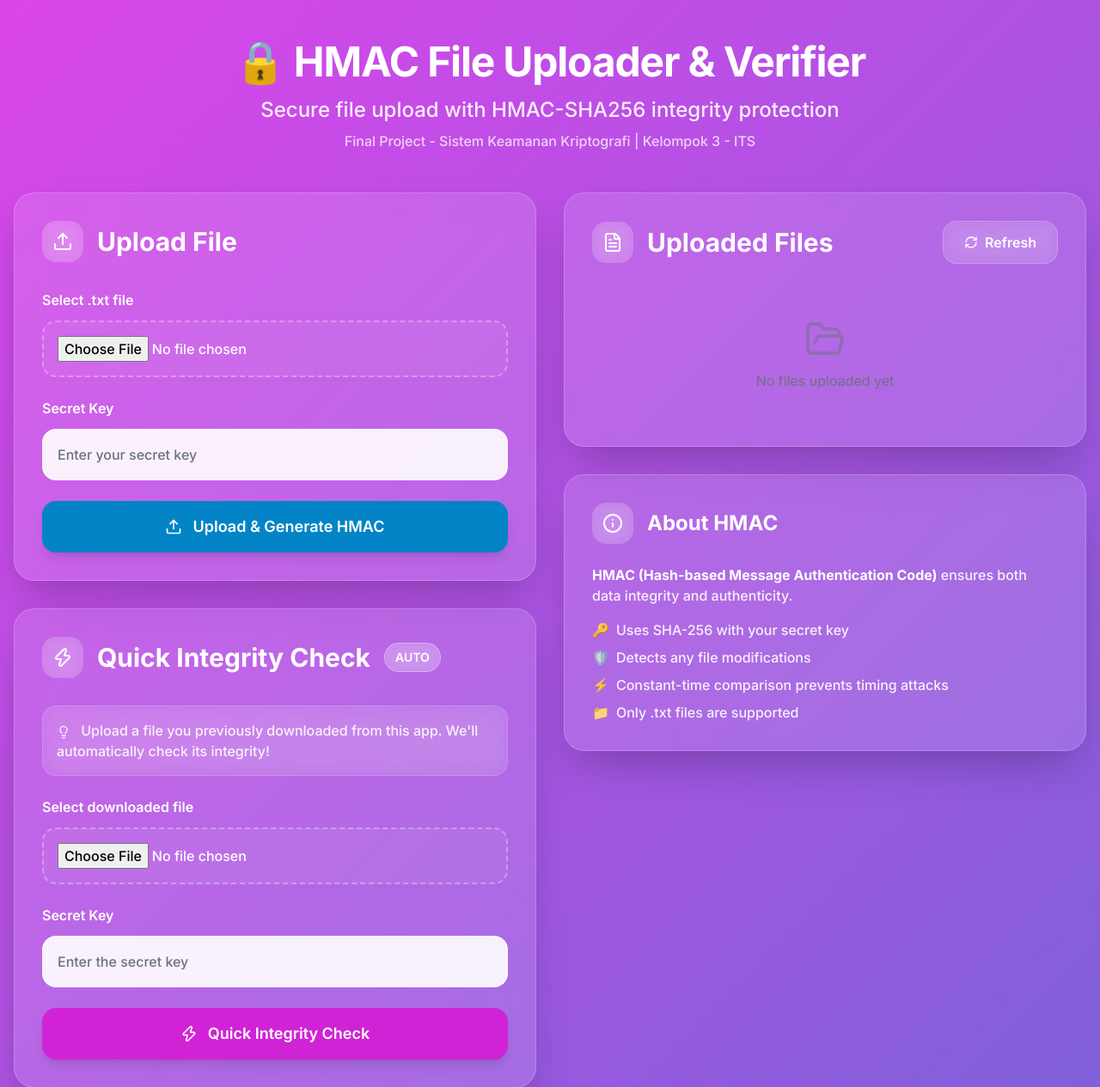
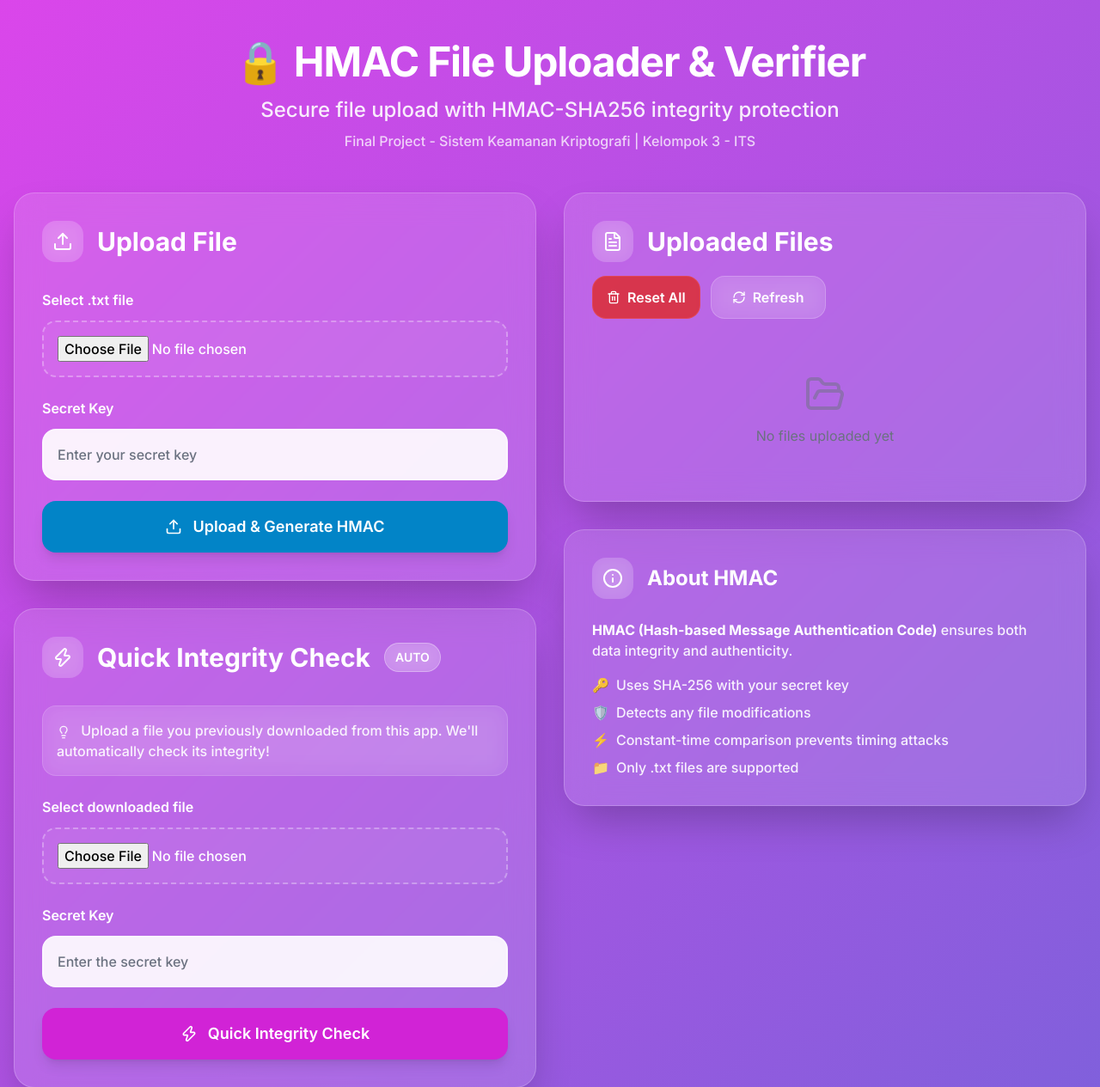
Before and after one commit to Trenttzzz/fp-kripto-kel3, a Flask app: page / in a window 1280 px wide. Shown: the top 1265 px of the page at 86% size. Run offline with Flask 3, Linux system fonts and the light colour scheme; data that the repository does not hold is empty; some libraries are stand-ins or nearby versions.

Commit message:
feat: add reset uploaded files button and func

```diff
--- a/app.py
+++ b/app.py
@@ -343,6 +343,74 @@ def quick_verify_file():
         return jsonify({'error': f'Quick verification failed: {str(e)}'}), 500
 
 
+@app.route('/api/delete/<filename>', methods=['DELETE'])
+def delete_file(filename):
+    """Delete a specific uploaded file and its HMAC record."""
+    try:
+        file_path = os.path.join(UPLOAD_FOLDER, filename)
+        hmac_store = load_hmac_store()
+
+        # Check if file exists in store
+        if filename not in hmac_store:
+            return jsonify({'error': 'File not found in records'}), 404
+
+        # Remove physical file if exists
+        if os.path.exists(file_path):
+            os.remove(file_path)
+
+        # Remove from HMAC store
+        original_filename = hmac_store[filename]['original_filename']
+        del hmac_store[filename]
+        save_hmac_store(hmac_store)
+
+        return jsonify({
+            'success': True,
+            'message': f'File "{original_filename}" deleted successfully',
+            'deleted_filename': filename
+        })
+
+    except Exception as e:
+        return jsonify({'error': f'Delete failed: {str(e)}'}), 500
+
+
+@app.route('/api/reset-all', methods=['POST'])
+def reset_all_files():
+    """Reset all uploaded files and HMAC store."""
+    try:
+        deleted_count = 0
+
+        # Load current store to get file list
+        hmac_store = load_hmac_store()
+
+        # Delete all physical files
+        for filename in hmac_store.keys():
+            file_path = os.path.join(UPLOAD_FOLDER, filename)
+            if os.path.exists(file_path):
+                os.remove(file_path)
+                deleted_count += 1
+
+        # Clear HMAC store
+        save_hmac_store({})
+
+        # Also clean up any orphaned files in uploads folder
+        if os.path.exists(UPLOAD_FOLDER):
+            for file in os.listdir(UPLOAD_FOLDER):
+                if file.endswith('.txt') or file.endswith('.hmac'):
+                    file_path = os.path.join(UPLOAD_FOLDER, file)
+                    if os.path.isfile(file_path):
+                        os.remove(file_path)
+                        deleted_count += 1
+
+        return jsonify({
+            'success': True,
+            'message': f'All files reset successfully. Deleted {deleted_count} files.',
+            'deleted_count': deleted_count
+        })
+
+    except Exception as e:
+        return jsonify({'error': f'Reset failed: {str(e)}'}), 500
+
+
 if __name__ == '__main__':
     print("🚀 HMAC File Uploader Server Starting...")
     print("📁 Upload folder:", UPLOAD_FOLDER)
--- a/static/script.js
+++ b/static/script.js
@@ -4,6 +4,7 @@ const verifyForm = document.getElementById('verifyForm');
 const quickVerifyForm = document.getElementById('quickVerifyForm');
 const filesList = document.getElementById('filesList');
 const refreshFiles = document.getElementById('refreshFiles');
+const resetAllFiles = document.getElementById('resetAllFiles');
 const loadingOverlay = document.getElementById('loadingOverlay');
 const toastContainer = document.getElementById('toastContainer');
 
@@ -22,6 +23,7 @@ function setupEventListeners() {
     verifyForm.addEventListener('submit', handleFileVerification);
     quickVerifyForm.addEventListener('submit', handleQuickVerification);
     refreshFiles.addEventListener('click', loadFiles);
+    resetAllFiles.addEventListener('click', handleResetAllFiles);
 }
 
 // Show loading overlay
@@ -221,7 +223,7 @@ async function handleQuickVerification(event) {
                 showToast(message, result.is_valid ? 'success' : 'error');
                 showQuickVerificationResult(result);
             } else {
-                showToast('🔍 No stored version found. This might be a new file.', 'info');
+                showToast('🔍 No stored version found. This might be a new file.'),
                 showQuickVerificationResult(result);
             }
         } else {
@@ -434,7 +436,7 @@ function displayFiles(files) {
                     </button>
 
                     <button onclick="simulateTamper('${file.filename}')"
-                            class="bg-red-600 text-white px-3 py-1 rounded text-xs hover:bg-red-700 transition-colors flex items-center gap-1">
+                            class="bg-yellow-600 text-white px-3 py-1 rounded text-xs hover:bg-yellow-700 transition-colors flex items-center gap-1">
                         <i data-lucide="alert-triangle" class="w-3 h-3"></i>
                         Tamper
                     </button>
@@ -443,6 +445,12 @@ function displayFiles(files) {
                             class="bg-gray-600 text-white px-3 py-1 rounded text-xs hover:bg-gray-700 transition-colors flex items-center gap-1">
                         <i data-lucide="copy" class="w-3 h-3"></i>
                         Copy
+                    </button>
+
+                    <button onclick="handleDeleteFile('${file.filename}', '${file.original_filename}')"
+                            class="bg-red-600 text-white px-3 py-1 rounded text-xs hover:bg-red-700 transition-colors flex items-center gap-1">
+                        <i data-lucide="trash-2" class="w-3 h-3"></i>
+                        Delete
                     </button>
                 </div>
             </div>
@@ -600,3 +608,158 @@ document.addEventListener('DOMContentLoaded', function() {
         }
     });
 });
+
+// Handle delete individual file
+async function handleDeleteFile(filename, originalFilename) {
+    // Show confirmation dialog
+    const confirmed = await showConfirmDialog(
+        'Delete File',
+        `Are you sure you want to delete "${originalFilename}"?`,
+        'This action cannot be undone.',
+        'Delete',
+        'danger'
+    );
+
+    if (!confirmed) return;
+
+    try {
+        showLoading();
+
+        const response = await fetch(`${API_BASE}/delete/${filename}`, {
+            method: 'DELETE'
+        });
+
+        const result = await response.json();
+
+        if (result.success) {
+            showToast(result.message, 'success');
+            loadFiles(); // Refresh file list
+        } else {
+            showToast(result.error || 'Delete failed', 'error');
+        }
+    } catch (error) {
+        console.error('Delete error:', error);
+        showToast('Delete failed: Network error', 'error');
+    } finally {
+        hideLoading();
+    }
+}
+
+// Handle reset all files
+async function handleResetAllFiles() {
+    // Show confirmation dialog
+    const confirmed = await showConfirmDialog(
+        'Reset All Files',
+        'Are you sure you want to delete ALL uploaded files?',
+        'This will permanently delete all files and reset the HMAC store. This action cannot be undone.',
+        'Reset All',
+        'danger'
+    );
+
+    if (!confirmed) return;
+
+    try {
+        showLoading();
+
+        const response = await fetch(`${API_BASE}/reset-all`, {
+            method: 'POST'
+        });
+
+        const result = await response.json();
+
+        if (result.success) {
+            showToast(result.message, 'success');
+            loadFiles(); // Refresh file list
+        } else {
+            showToast(result.error || 'Reset failed', 'error');
+        }
+    } catch (error) {
+        console.error('Reset error:', error);
+        showToast('Reset failed: Network error', 'error');
+    } finally {
+        hideLoading();
+    }
+}
+
+// Show confirmation dialog
+function showConfirmDialog(title, message, detail, confirmText, type = 'warning') {
+    return new Promise((resolve) => {
+        const modal = document.createElement('div');
+        modal.className = 'fixed inset-0 bg-black bg-opacity-50 flex items-center justify-center z-50 p-4';
+
+        const typeColors = {
+            'danger': {
+                icon: 'alert-triangle',
+                iconColor: 'text-red-600',
+                buttonColor: 'bg-red-600 hover:bg-red-700',
+                borderColor: 'border-red-200'
+            },
+            'warning': {
+                icon: 'alert-triangle',
+                iconColor: 'text-yellow-600',
+                buttonColor: 'bg-yellow-600 hover:bg-yellow-700',
+                borderColor: 'border-yellow-200'
+            }
+        };
+
+        const config = typeColors[type] || typeColors.warning;
+
+        modal.innerHTML = `
+            <div class="bg-white rounded-2xl p-6 max-w-md w-full">
+                <div class="flex items-center gap-3 mb-4">
+                    <i data-lucide="${config.icon}" class="w-8 h-8 ${config.iconColor}"></i>
+                    <h3 class="text-xl font-bold text-gray-800">${title}</h3>
+                </div>
+
+                <div class="mb-6">
+                    <p class="text-gray-700 font-medium mb-2">${message}</p>
+                    <p class="text-sm text-gray-600">${detail}</p>
+                </div>
+
+                <div class="flex gap-3 justify-end">
+                    <button id="cancelBtn"
+                            class="px-4 py-2 bg-gray-200 text-gray-800 rounded-lg hover:bg-gray-300 transition-colors">
+                        Cancel
+                    </button>
+                    <button id="confirmBtn"
+                            class="px-4 py-2 ${config.buttonColor} text-white rounded-lg transition-colors">
+                        ${confirmText}
+                    </button>
+                </div>
+            </div>
+        `;
+
+        document.body.appendChild(modal);
+        lucide.createIcons();
+
+        const cancelBtn = modal.querySelector('#cancelBtn');
+        const confirmBtn = modal.querySelector('#confirmBtn');
+
+        cancelBtn.addEventListener('click', () => {
+            modal.remove();
+            resolve(false);
+        });
+
+        confirmBtn.addEventListener('click', () => {
+            modal.remove();
+            resolve(true);
+        });
+
+        // Close on escape
+        document.addEventListener('keydown', function escHandler(e) {
+            if (e.key === 'Escape') {
+                modal.remove();
+                document.removeEventListener('keydown', escHandler);
+                resolve(false);
+            }
+        });
+
+        // Close modal when clicking outside
+        modal.addEventListener('click', function(e) {
+            if (e.target === modal) {
+                modal.remove();
+                resolve(false);
+            }
+        });
+    });
+}
--- a/templates/index.html
+++ b/templates/index.html
@@ -3,7 +3,7 @@
 <head>
     <meta charset="UTF-8">
     <meta name="viewport" content="width=device-width, initial-scale=1.0">
-    <title>🔒 HMAC File Uploader & Verifier</title>
+    <title>HMAC File Uploader & Verifier</title>
     <script src="https://cdn.tailwindcss.com"></script>
     <script src="https://unpkg.com/lucide@latest/dist/umd/lucide.js"></script>
     <script>
@@ -321,11 +321,18 @@
                             </div>
                             <h2 class="text-2xl lg:text-3xl font-bold text-white">Uploaded Files</h2>
                         </div>
-                        <button id="refreshFiles"
-                                class="glass-button px-6 py-3 rounded-2xl text-white font-semibold flex items-center gap-2 hover:scale-105">
-                            <i data-lucide="refresh-cw" class="w-4 h-4"></i>
-                            Refresh
-                        </button>
+                        <div class="flex gap-3">
+                            <button id="resetAllFiles"
+                                    class="bg-red-600/80 backdrop-blur-sm border border-red-400/30 px-4 py-2 rounded-2xl text-white font-semibold flex items-center gap-2 hover:scale-105 hover:bg-red-500/80 transition-all">
+                                <i data-lucide="trash-2" class="w-4 h-4"></i>
+                                Reset All
+                            </button>
+                            <button id="refreshFiles"
+                                    class="glass-button px-6 py-3 rounded-2xl text-white font-semibold flex items-center gap-2 hover:scale-105">
+                                <i data-lucide="refresh-cw" class="w-4 h-4"></i>
+                                Refresh
+                            </button>
+                        </div>
                     </div>
 
                     <div id="filesList" class="space-y-4">
```
